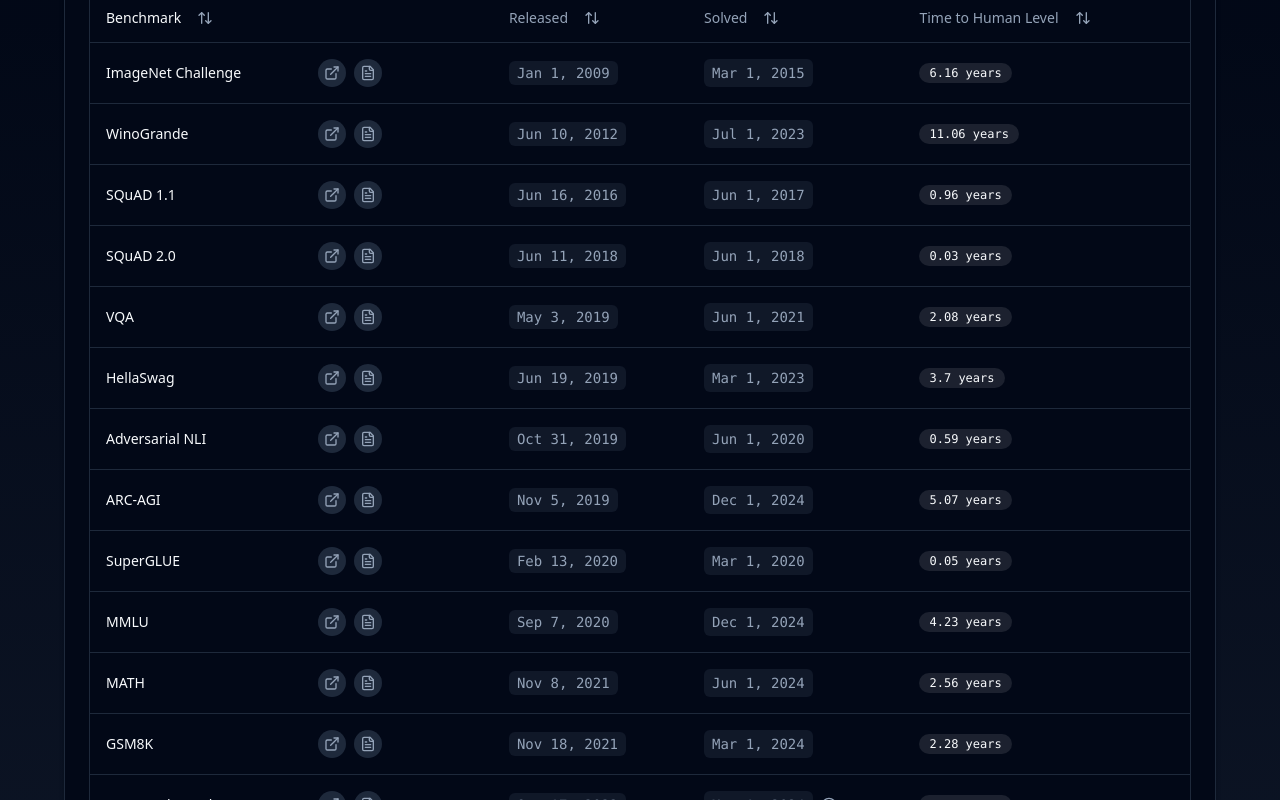
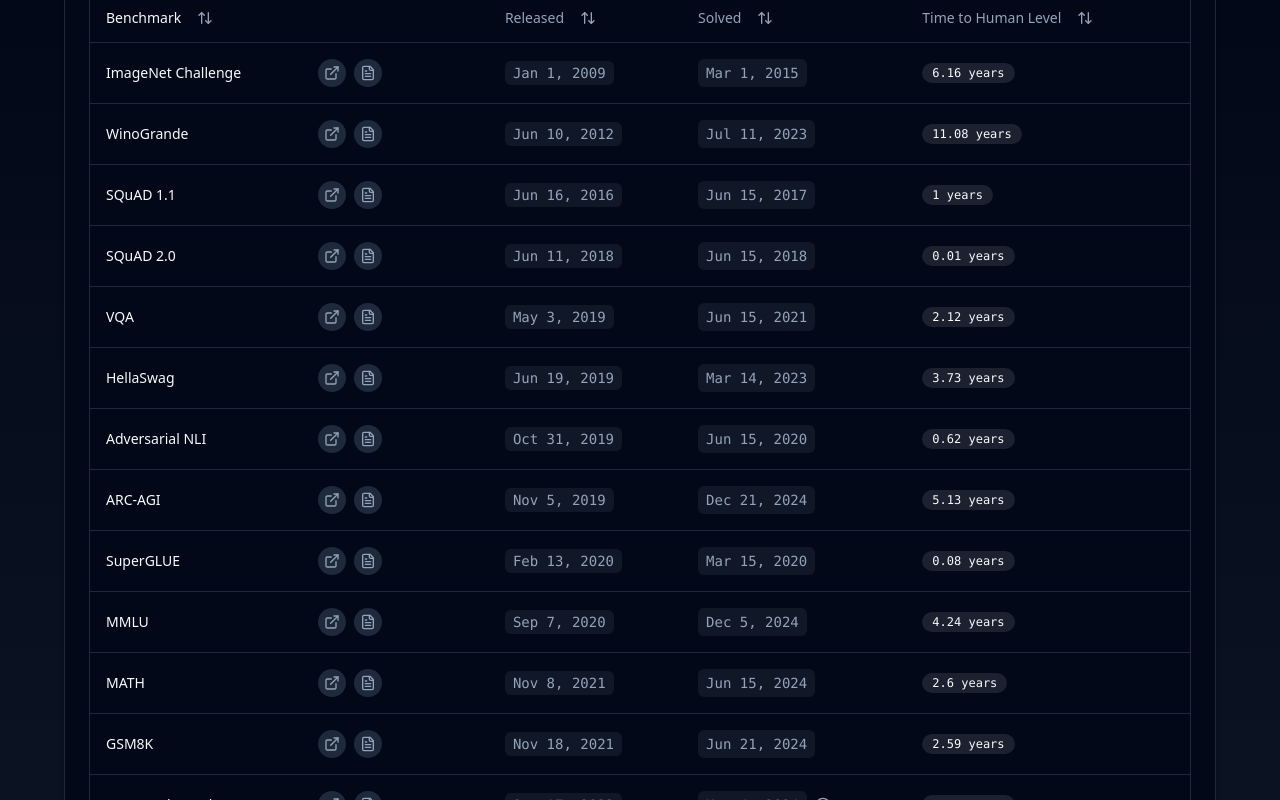
Before and after one commit to mrconter1/h-matched-tracker, a Next.js app: page / in a window 1280 px wide. Shown: the part 1160-1960 px from the top of the page. Built offline with nearby package versions, Linux system fonts and the light colour scheme.

Commit message:
Use correct dates in table

```diff
--- a/src/data/benchmarks.ts
+++ b/src/data/benchmarks.ts
@@ -24,7 +24,7 @@ export const benchmarkData: Benchmark[] = [
     benchmark: "ImageNet Challenge",
     release: "2009-01-01",
     solved: {
-      date: "2015-03",
+      date: "2015-03-01",
       model: "AlexNet",
       score: "82.7%",
       source: "https://www.image-net.org/",
@@ -36,7 +36,7 @@ export const benchmarkData: Benchmark[] = [
     benchmark: "WinoGrande",
     release: "2012-06-10",
     solved: {
-      date: "2023-07",
+      date: "2023-07-11",
       model: "GPT-3",
       score: "95.1%",
       source: "https://winogrande.allenai.org/",
@@ -48,7 +48,7 @@ export const benchmarkData: Benchmark[] = [
     benchmark: "SQuAD 1.1",
     release: "2016-06-16",
     solved: {
-      date: "2017-06",
+      date: "2017-06-15",
       model: "BERT",
       score: "88.5%",
       source: "https://rajpurkar.github.io/SQuAD-explorer/explore/1.1/dev/",
@@ -60,7 +60,7 @@ export const benchmarkData: Benchmark[] = [
     benchmark: "SQuAD 2.0",
     release: "2018-06-11",
     solved: {
-      date: "2018-06",
+      date: "2018-06-15",
       model: "BERT",
       score: "91.0%",
       source: "https://rajpurkar.github.io/SQuAD-explorer/explore/v2.0/dev/",
@@ -72,7 +72,7 @@ export const benchmarkData: Benchmark[] = [
     benchmark: "VQA",
     release: "2019-05-03",
     solved: {
-      date: "2021-06",
+      date: "2021-06-15",
       model: "GPT-3",
       score: "90.0%",
       source: "https://visualqa.org/",
@@ -84,7 +84,7 @@ export const benchmarkData: Benchmark[] = [
     benchmark: "HellaSwag",
     release: "2019-06-19",
     solved: {
-      date: "2023-03",
+      date: "2023-03-14",
       model: "GPT-3",
       score: "95.1%",
       source: "https://rowanzellers.com/hellaswag/",
@@ -96,7 +96,7 @@ export const benchmarkData: Benchmark[] = [
     benchmark: "Adversarial NLI",
     release: "2019-10-31",
     solved: {
-      date: "2020-06",
+      date: "2020-06-15",
       model: "BERT",
       score: "90.0%",
       source: "https://github.com/facebookresearch/anli",
@@ -104,17 +104,23 @@ export const benchmarkData: Benchmark[] = [
     url: "https://github.com/facebookresearch/anli",
     paperUrl: "https://arxiv.org/pdf/1910.14599"
   },
-  { benchmark: "ARC-AGI", release: "2019-11-05", solved: {
-    date: "2024-12",
-    model: "GPT-3",
-    score: "95.1%",
-    source: "https://arcprize.org/arc"
-  }, url: "https://arcprize.org/arc", paperUrl: "https://arxiv.org/abs/1911.01547" },
+  {
+    benchmark: "ARC-AGI",
+    release: "2019-11-05",
+    solved: {
+      date: "2024-12-21",
+      model: "GPT-3",
+      score: "95.1%",
+      source: "https://arcprize.org/arc"
+    },
+    url: "https://arcprize.org/arc",
+    paperUrl: "https://arxiv.org/abs/1911.01547"
+  },
   {
     benchmark: "SuperGLUE",
     release: "2020-02-13",
     solved: {
-      date: "2020-03",
+      date: "2020-03-15",
       model: "BERT",
       score: "90.0%",
       source: "https://super.gluebenchmark.com/",
@@ -126,7 +132,7 @@ export const benchmarkData: Benchmark[] = [
     benchmark: "MMLU",
     release: "2020-09-07",
     solved: {
-      date: "2024-12",
+      date: "2024-12-05",
       model: "GPT-3",
       score: "95.1%",
       source: "https://crfm.stanford.edu/helm/mmlu/latest/",
@@ -138,7 +144,7 @@ export const benchmarkData: Benchmark[] = [
     benchmark: "MATH",
     release: "2021-11-08",
     solved: {
-      date: "2024-06",
+      date: "2024-06-15",
       model: "GPT-3",
       score: "95.1%",
       source: "https://github.com/hendrycks/math/",
@@ -150,14 +156,14 @@ export const benchmarkData: Benchmark[] = [
     benchmark: "BIG-Bench-Hard",
     release: "2022-10-17",
     solved: {
-      date: "2024-03",
+      date: "2024-03-04",
       model: "Claude-3-Sonnet",
       score: "93.1%",
       source: "https://www.anthropic.com/news/claude-3-5-sonnet",
       humanPerformance: {
         score: "94.4%",
         source: "https://arxiv.org/pdf/2210.09261",
-        date: "October 2022"
+        date: "2022-10-17"
       }
     },
     url: "https://github.com/suzgunmirac/BIG-Bench-Hard",
@@ -167,7 +173,7 @@ export const benchmarkData: Benchmark[] = [
     benchmark: "GPQA",
     release: "2023-11-29",
     solved: {
-      date: "2024-09",
+      date: "2024-09-21",
       model: "GPT-3",
       score: "78.3%",
       source: "https://github.com/idavidrein/gpqa",
@@ -175,7 +181,7 @@ export const benchmarkData: Benchmark[] = [
       humanPerformance: {
         score: "69.7%",
         source: "https://openai.com/index/learning-to-reason-with-llms/",
-        date: "2023-11"
+        date: "2023-11-29"
       }
     },
     url: "https://github.com/idavidrein/gpqa",
@@ -185,7 +191,7 @@ export const benchmarkData: Benchmark[] = [
     benchmark: "GSM8K",
     release: "2021-11-18",
     solved: {
-      date: "2024-03",
+      date: "2024-06-21",
       model: "GPT-3",
       score: "95.1%",
       source: "https://github.com/openai/grade-school-math",
```
